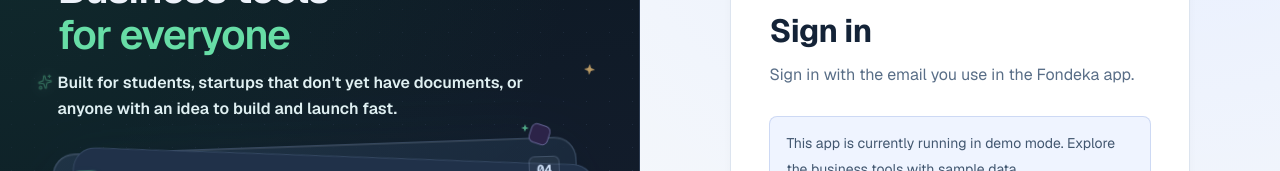
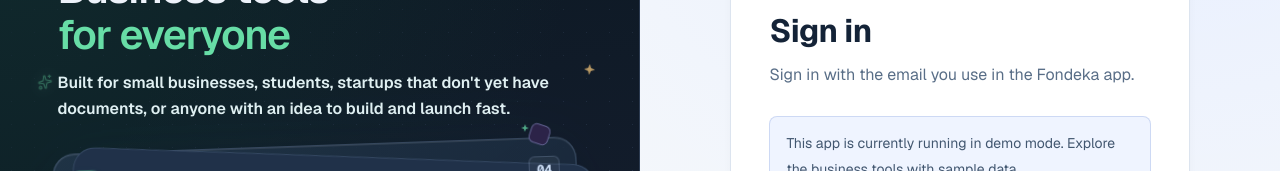
Before and after one commit to EngineerELdorado/fondeka-web, a Next.js app: page /login in a window 1280 px wide. Shown: the part 186-357 px from the top of the page. Built offline with nearby package versions, Linux system fonts and the light colour scheme; no server answers.

Commit message:
Include small businesses in login messaging

```diff
--- a/src/app/login/page.tsx
+++ b/src/app/login/page.tsx
@@ -138,8 +138,8 @@
           <div className="login-story-message">
             <p>
               {t(
-                "Built for students, startups that don't yet have documents, or anyone with an idea to build and launch fast.",
-                "Conçus pour les étudiants, les startups encore sans documents, ou toute personne souhaitant concrétiser une idée et se lancer vite.",
+                "Built for small businesses, students, startups that don't yet have documents, or anyone with an idea to build and launch fast.",
+                "Conçus pour les petites entreprises, les étudiants, les startups encore sans documents, ou toute personne souhaitant concrétiser une idée et se lancer vite.",
               )}
             </p>
             <span className="login-message-sparkles" aria-hidden="true">
```
